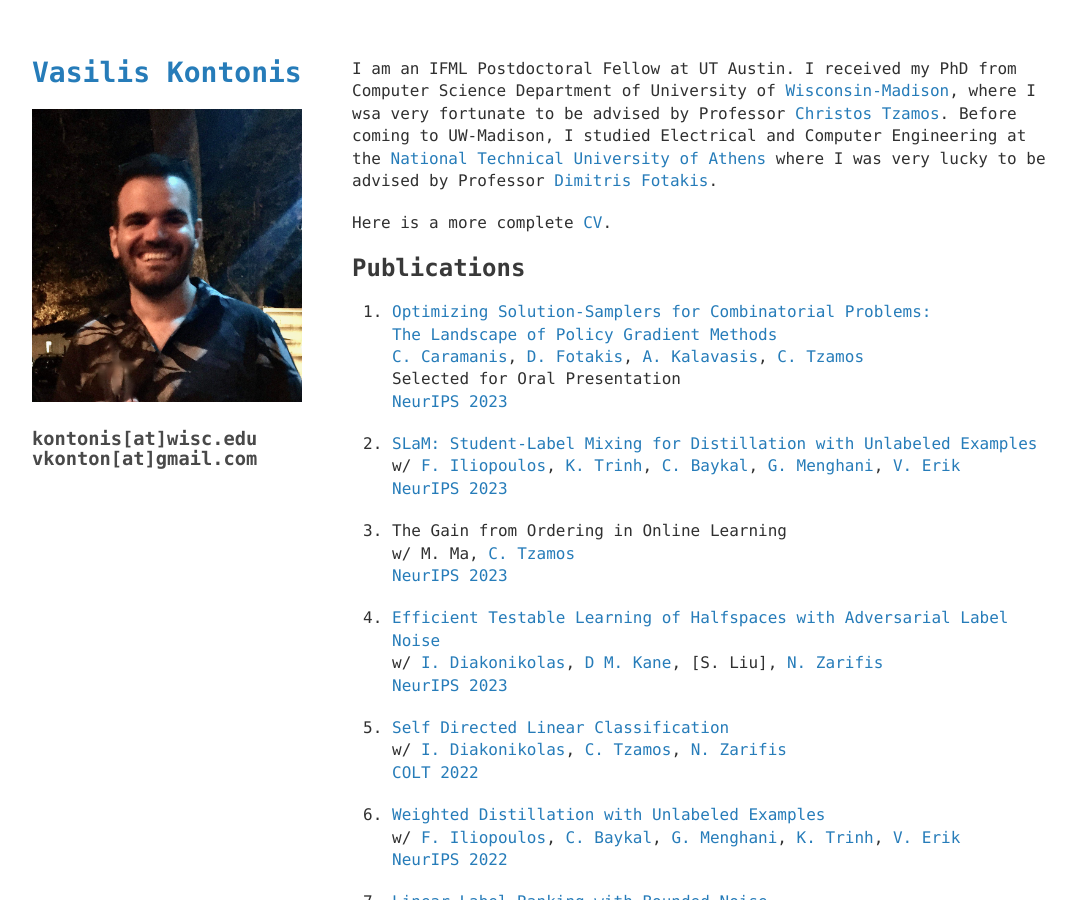
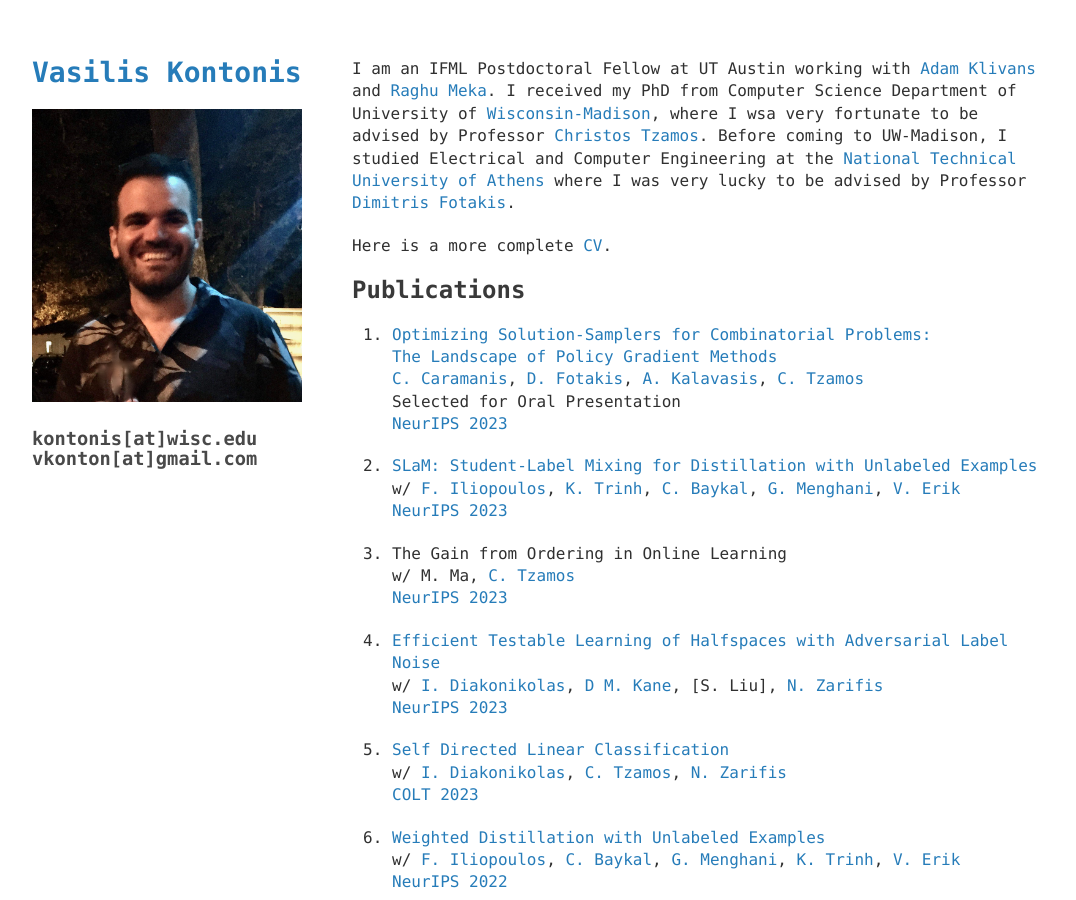
Before and after one commit to vkonton/vkonton.github.io, a Jekyll site: the page built from index.md, in a window 1280 px wide and 900 px high. Shown: the whole window, without its empty margins (98-1174 px from the left). Built offline with Jekyll 4.4.1, drawn with Linux system fonts in a browser that asks for light colours.

Commit message:
Add IFML advisors

```diff
--- a/index.md
+++ b/index.md
@@ -2,7 +2,7 @@
 layout: default
 ---
 
-I am an IFML Postdoctoral Fellow at UT Austin. I received my PhD from Computer Science Department of University of
+I am an IFML Postdoctoral Fellow at UT Austin working with [Adam Klivans][klivans] and [Raghu Meka][meka]. I received my PhD from Computer Science Department of University of
 [Wisconsin-Madison][uwm], where I wsa very fortunate to be advised by Professor
 [Christos Tzamos][tzamos-page].  Before coming to UW-Madison, I studied Electrical and Computer Engineering at
 the [National Technical University of Athens][ece-ntua] where I was very lucky
@@ -39,7 +39,7 @@ Here is a more complete [CV](assets/cv/cv.pdf).
 
 1. [Self Directed Linear Classification](https://arxiv.org/abs/2308.03142) <br/>
    w/ [I. Diakonikolas][idiakonikolas], [C. Tzamos][tzamos], [N. Zarifis][zarifis] <br/>
-   [COLT 2022](http://learningtheory.org/colt2023/)
+   [COLT 2023](http://learningtheory.org/colt2023/)
 
 1. [Weighted Distillation with Unlabeled Examples](https://arxiv.org/abs/2210.06711) <br/>
     w/ [F. Iliopoulos][iliopoulos], [C. Baykal][baykal], [G. Menghani][menghani], [K. Trinh][trinh], [V. Erik][vee] <br/>
@@ -136,6 +136,8 @@ Here is a more complete [CV](assets/cv/cv.pdf).
 [baykal]:https://people.csail.mit.edu/baykal/
 [menghani]:http://www.gaurav.ai
 [iliopoulos]:https://filiop.org
+[meka]:https://hackmd.io/@raghum/index
+[klivans]:https://www.cs.utexas.edu/users/klivans/
 
 
 ## Service
```
Also changed, not shown: 3 other files.
